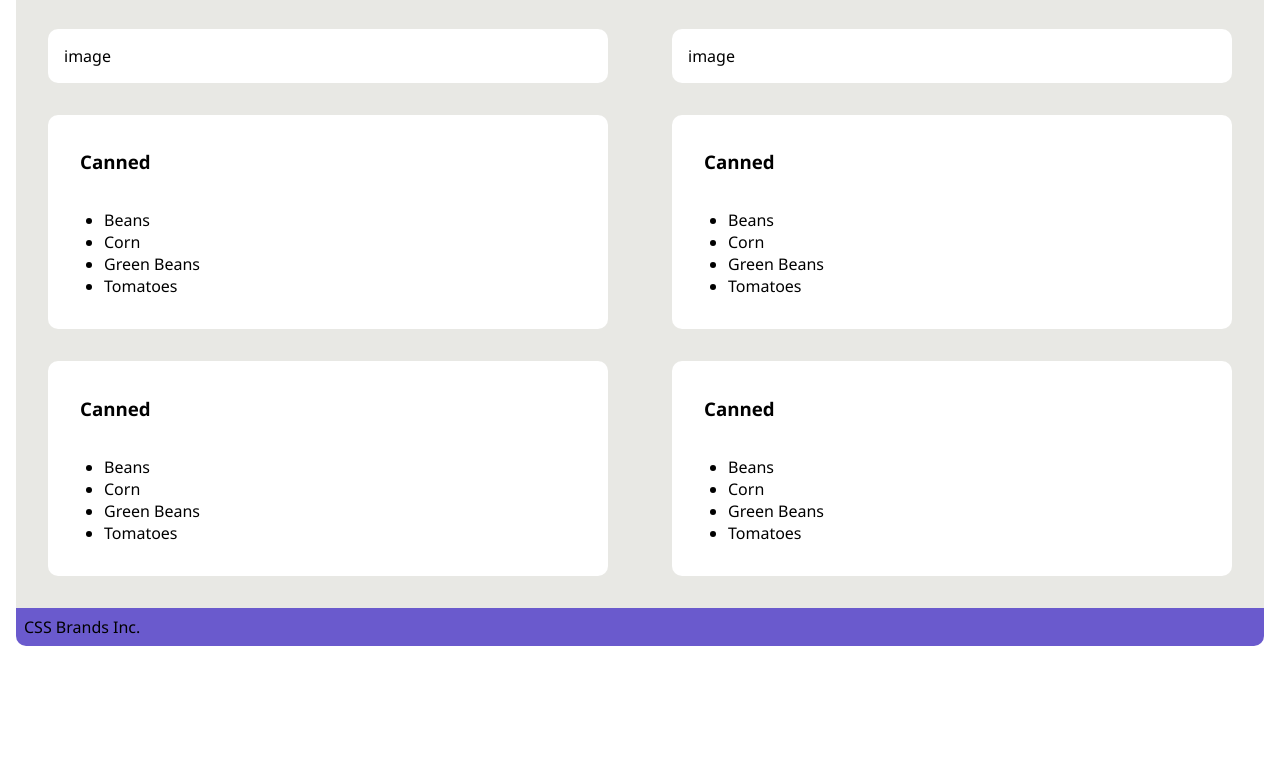
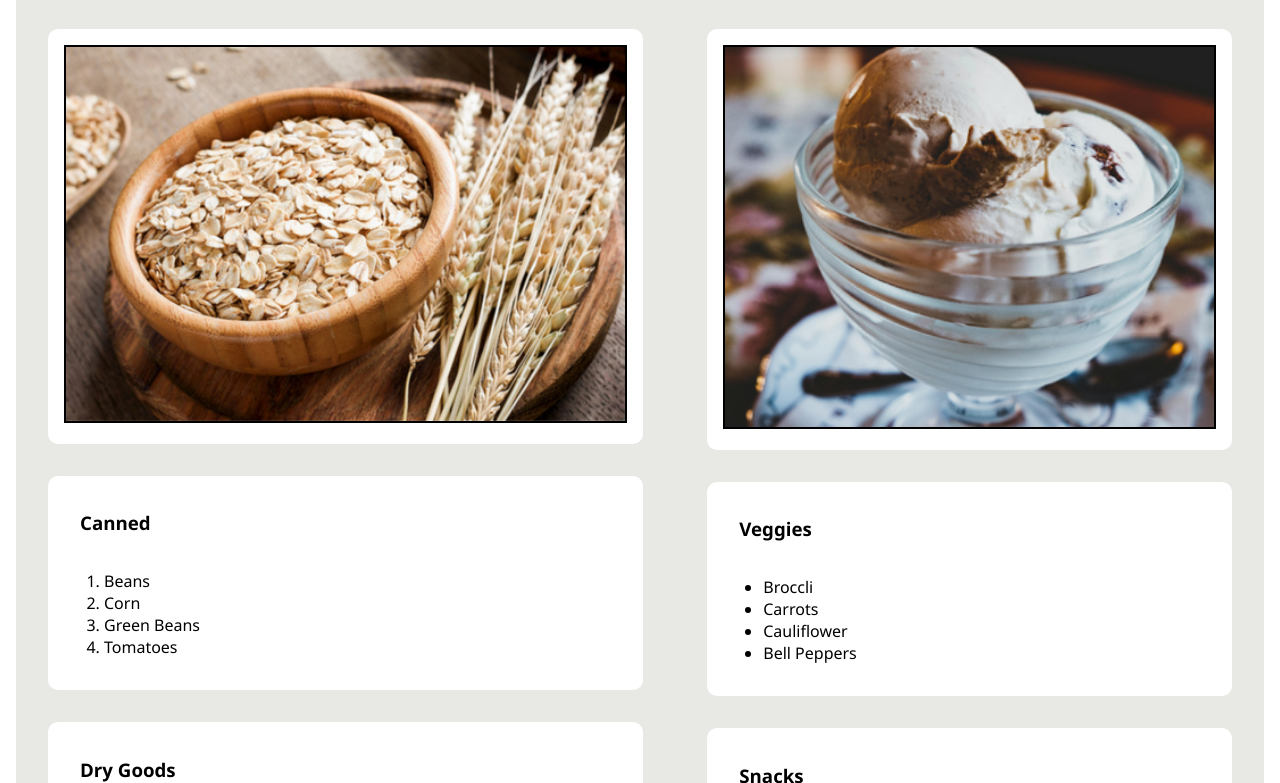
Before and after one commit to locedu/grocery-list, a plain HTML site: page index.html in a window 1280 px wide. Shown: the part 172-955 px from the top of the page. Before the commit the page ends 818 px from the top, so only its background shows below. Drawn offline with Linux system fonts and the light colour scheme.

Commit message:
updated content and css with workshop requirements.

```diff
--- a/css/common.css
+++ b/css/common.css
@@ -60,7 +60,6 @@ article > header {
   /* background-color: rgb(165, 30, 9); */
   display: flex;
   flex-wrap: wrap;
-
 }
 
 .section-container > * {
@@ -69,12 +68,20 @@ article > header {
   margin-top: 10px;
   padding: 5px;
   border-radius: 10px 10px 10px 10px;
-
 }
 
 .subsection > aside {
   /* background-color: coral; */
 }
+
+aside > img {
+  width: 100%;
+  object-fit: contain;
+  border-color: black;
+  border-style: solid;
+  border-width: 2px;
+}
+
 .section-image {
   width: 200px;
 }
--- a/css/fonts.css
+++ b/css/fonts.css
@@ -1,4 +1,4 @@
-@import url("https://fonts.googleapis.com/css2?family=Comic+Neue:ital,wght@0,300;0,400;0,700;1,300;1,400;1,700&display=swap");
+
 
 .comic-neue-light {
   font-family: "Comic Neue", cursive;
--- a/index.html
+++ b/index.html
@@ -4,11 +4,18 @@
     <meta charset="UTF-8" />
     <meta name="viewport" content="width=device-width, initial-scale=1.0" />
     <title>Document</title>
+
+    <!-- EXTERNAL CSS -->
     <link rel="stylesheet" href="css/fonts.css" />
     <link rel="stylesheet" href="css/common.css" />
     <link rel="stylesheet" href="css/desktop.css" />
     <link rel="stylesheet" href="css/tablet.css" />
     <link rel="stylesheet" href="css/mobile.css" />
+
+    <!-- INTERNAL CSS -->
+    <style>
+      @import url("https://fonts.googleapis.com/css2?family=Comic+Neue:ital,wght@0,300;0,400;0,700;1,300;1,400;1,700&display=swap");
+    </style>
   </head>
   <body>
     <div class="flex-container">
@@ -26,27 +33,29 @@
             <section class="subsection pantry-1">
               <header><h3>Canned</h3></header>
               <div>
-                <ul>
+                <ol>
                   <li>Beans</li>
                   <li>Corn</li>
                   <li>Green Beans</li>
                   <li>Tomatoes</li>
-                </ul>
+                </ol>
               </div>
             </section>
             <!-- SUBSECTION -->
             <section class="subsection pantry-2">
-              <header><h3>Canned</h3></header>
+              <header><h3>Dry Goods</h3></header>
               <div>
                 <ul>
-                  <li>Beans</li>
-                  <li>Corn</li>
-                  <li>Green Beans</li>
-                  <li>Tomatoes</li>
+                  <li>Rice</li>
+                  <li>Lentils</li>
+                  <li style="background-color: yellow">Oats</li>
+                  <li>Pancake Mix</li>
                 </ul>
               </div>
             </section>
-            <aside class="subsection pantry-3">image</aside>
+            <aside class="subsection pantry-3">
+              <img src="img/oats.png" alt="Oats" />
+            </aside>
           </div>
         </article>
         <!-- SECTION TWO -->
@@ -57,29 +66,31 @@
           <div class="section-container">
             <!-- SUBSECTION -->
             <section class="subsection pantry-1">
-              <header><h3>Canned</h3></header>
+              <header><h3>Veggies</h3></header>
               <div>
                 <ul>
-                  <li>Beans</li>
-                  <li>Corn</li>
-                  <li>Green Beans</li>
-                  <li>Tomatoes</li>
+                  <li>Broccli</li>
+                  <li>Carrots</li>
+                  <li>Cauliflower</li>
+                  <li>Bell Peppers</li>
                 </ul>
               </div>
             </section>
             <!-- SUBSECTION -->
             <section class="subsection pantry-2">
-              <header><h3>Canned</h3></header>
+              <header><h3>Snacks</h3></header>
               <div>
                 <ul>
-                  <li>Beans</li>
-                  <li>Corn</li>
-                  <li>Green Beans</li>
-                  <li>Tomatoes</li>
+                  <li>Chicken Nuggets</li>
+                  <li>Hot Pockets</li>
+                  <li>Tater Tots</li>
+                  <li style="background-color: yellow">Ice Cream</li>
                 </ul>
               </div>
             </section>
-            <aside class="subsection pantry-3">image</aside>
+            <aside class="subsection pantry-3">
+              <img src="img/icecream.png" alt="Ice Cream" />
+            </aside>
           </div>
         </article>
       </main>
```
Also changed, not shown: img/icecream.png (added), img/oats.png (added), 1 other file.
